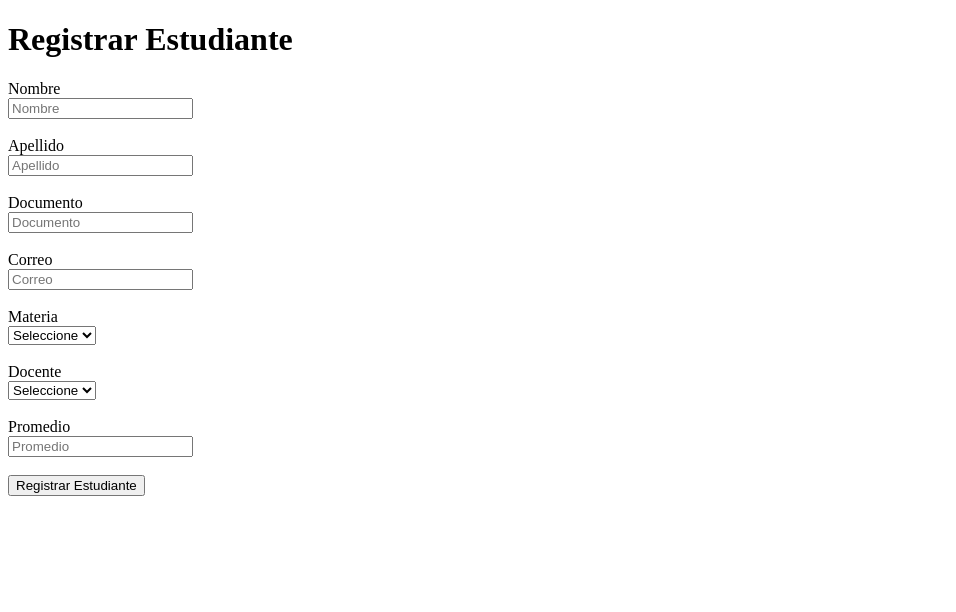
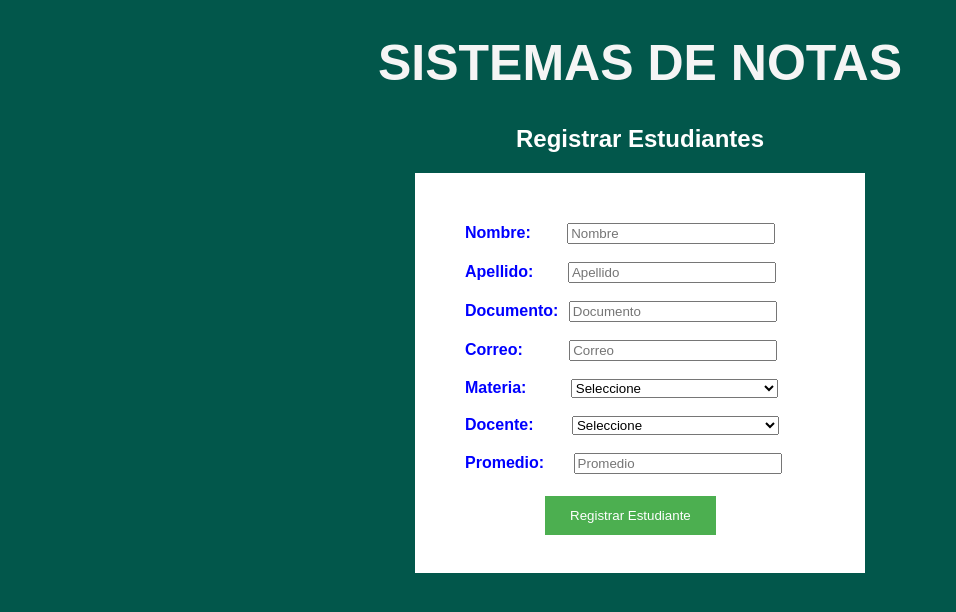
Before and after one commit to jhonedin/PHP_SISTEMAS_NOTAS, a PHP site: page /Estudiantes/Pages/add.php in a window 1280 px wide. Shown: the top 612 px of the page, without its empty margins (0-956 px from the left). Run offline with PHP 8.4, Linux system fonts and the light colour scheme; the visitor is signed in with stand-in values (Sample User, id 1); data that the repository does not hold is empty.

Commit message:
Agredados estilos de registrar estudiante.

```diff
--- a/Estudiantes/Pages/add.php
+++ b/Estudiantes/Pages/add.php
@@ -10,21 +10,41 @@
 <!DOCTYPE html>
 <html>
 <head>
+    <meta charset="UTF-8">
+    <meta http-equiv="X-UA-Compatible" content="IE=edge">
+    <meta name="viewport" content="width=device-width, initial-scale=1.0">
+
+    <meta http-equiv="Expires" content="0">
+    <meta http-equiv="Last-Modified" content="0">
+    <meta http-equiv="Cache-Control" content="no-cache, mustrevalidate">
+    <meta http-equiv="Pragma" content="no-cache">
+
     <title>SISTEMA DE NOTAS</title>
+    <link type="text/css" rel="stylesheet" href="../../styles.css">
+    <style>
+        .formularios label {
+   <color-tex></color-tex>
+}
+    </style>
+
+
 </head>
 <body>
-    <h1>Registrar Estudiante </h1>
-    <form method="POST" action="../Controladores/add.php">
-        Nombre <br>
-        <input type="text" name="Nombre" required="" autocomplete="off" placeholder="Nombre"><br><br>
-        Apellido <br>
-        <input type="text" name="Apellido" required="" autocomplete="off" placeholder="Apellido"> <br><br>
-        Documento <br>
-        <input type="text" name="Documento" required="" autocomplete="off" placeholder="Documento"> <br><br>
-        Correo <br>
-        <input type="email" name="Correo" required="" autocomplete="off" placeholder="Correo"> <br><br>
-        Materia <br>
-        <select name="Materia" required="">
+    <header>
+        <h1>SISTEMAS DE NOTAS </h1>
+    </header>
+    <h2 class="title-createnew">Registrar Estudiantes</h2>
+    <form class="formularios" method="POST" action="../Controladores/add.php">
+        <label>Nombre:</label>
+        <input  id="inputNombreEstudiantes" type="text" name="Nombre" required="" autocomplete="off" placeholder="Nombre"><br><br>
+        <label>Apellido:</label>
+        <input id="inputApellidoEstudiantes" type="text" name="Apellido" required="" autocomplete="off" placeholder="Apellido"> <br><br>
+        <label>Documento:</label>
+        <input id="inputDocumentoEstudiantes" type="text" name="Documento" required="" autocomplete="off" placeholder="Documento"> <br><br>
+        <label>Correo:</label>
+        <input id="inputEmailEstudiantes" type="email" name="Correo" required="" autocomplete="off" placeholder="Correo"> <br><br>
+        <label>Materia:</label>
+        <select id="selectMateriaEstudiantes" name="Materia" required="">
             <option>Seleccione</option>
             <?php
             $Materias = $ModeloMetodos->getMaterias();
@@ -38,8 +58,8 @@
             ?>
 
         </select> <br><br>
-        Docente <br>
-        <select name="Docente" required="">
+        <label>Docente:</label>
+        <select id="selectDocenteEstudiantes" name="Docente" required="">
             <option>Seleccione</option>
             <?php
             $Docentes = $ModeloMetodos->getDocentes();
@@ -54,8 +74,8 @@
             }
             ?>
         </select> <br><br>
-        Promedio <br>
-        <input type="number" name="Promedio" required="" autocomplete="off" placeholder="Promedio"> <br><br>
+        <label>Promedio:</label>
+        <input id="inputPromedioEstudiantes" type="number" name="Promedio" required="" autocomplete="off" placeholder="Promedio"> <br><br>
         <input type="submit" value="Registrar Estudiante">
     </form>
 </body>
--- a/styles.css
+++ b/styles.css
@@ -32,6 +32,10 @@ footer h6 {
   top: 85%;
   left: 49%;
   position: absolute;
+}
+
+#add-Estudiantes {
+  color: white;
 }
 
 /* CSS ASOCIADO AL LOGIN */
@@ -287,3 +291,97 @@ nav {
 .nav-edit-delete_item-delete a:hover {
   color: yellow;
 }
+
+/*   */
+
+#add-Estudiantes {
+  color: white;
+}
+
+.title-createnew {
+    color: white;
+    text-align: center;
+
+  }
+
+.formularios {
+
+  padding: 50px;
+  cursor:pointer;
+  width: 350px;
+  height: 300px;
+  margin: auto;
+  text-align: left;
+  background-color: #fff;
+}
+
+.formularios label {
+   color: blue;
+   font-weight: bold;
+}
+
+.formularios label {
+  color: blue;
+  font-weight: bold;
+}
+
+.formularios input[type=submit] {
+  background-color: #4CAF50;
+  border: none;
+  color: white;
+  padding: 12px 25px;
+  text-decoration: none;
+  margin: 4px 2px;
+  cursor: pointer;
+  margin-left: 80px;
+}
+
+.formularios input[type=submit]:hover {
+  background-color: red;
+  color:black;
+}
+
+#inputNombreEstudiantes {
+  width: 200px;
+  margin-left: 32px;
+}
+
+#inputApellidoEstudiantes {
+  width: 200px;
+  margin-left: 30px;
+}
+
+#inputDocumentoEstudiantes {
+  width: 200px;
+  margin-left: 6px;
+}
+
+#inputEmailEstudiantes {
+  width: 200px;
+  margin-left: 42px;
+}
+
+#selectMateriaEstudiantes {
+  width: 207px;
+  margin-left: 40px;
+}
+
+#selectDocenteEstudiantes {
+  width: 207px;
+  margin-left: 34px;
+}
+
+#inputPromedioEstudiantes {
+  width: 200px;
+  margin-left: 25px;
+}
+
+.formularios input[type=number] {
+  width: 200px;
+  margin-left: 10px;
+}
+
+.formularios input[type=email] {
+  width: 200px;
+  margin-left: 10px;
+}
```
